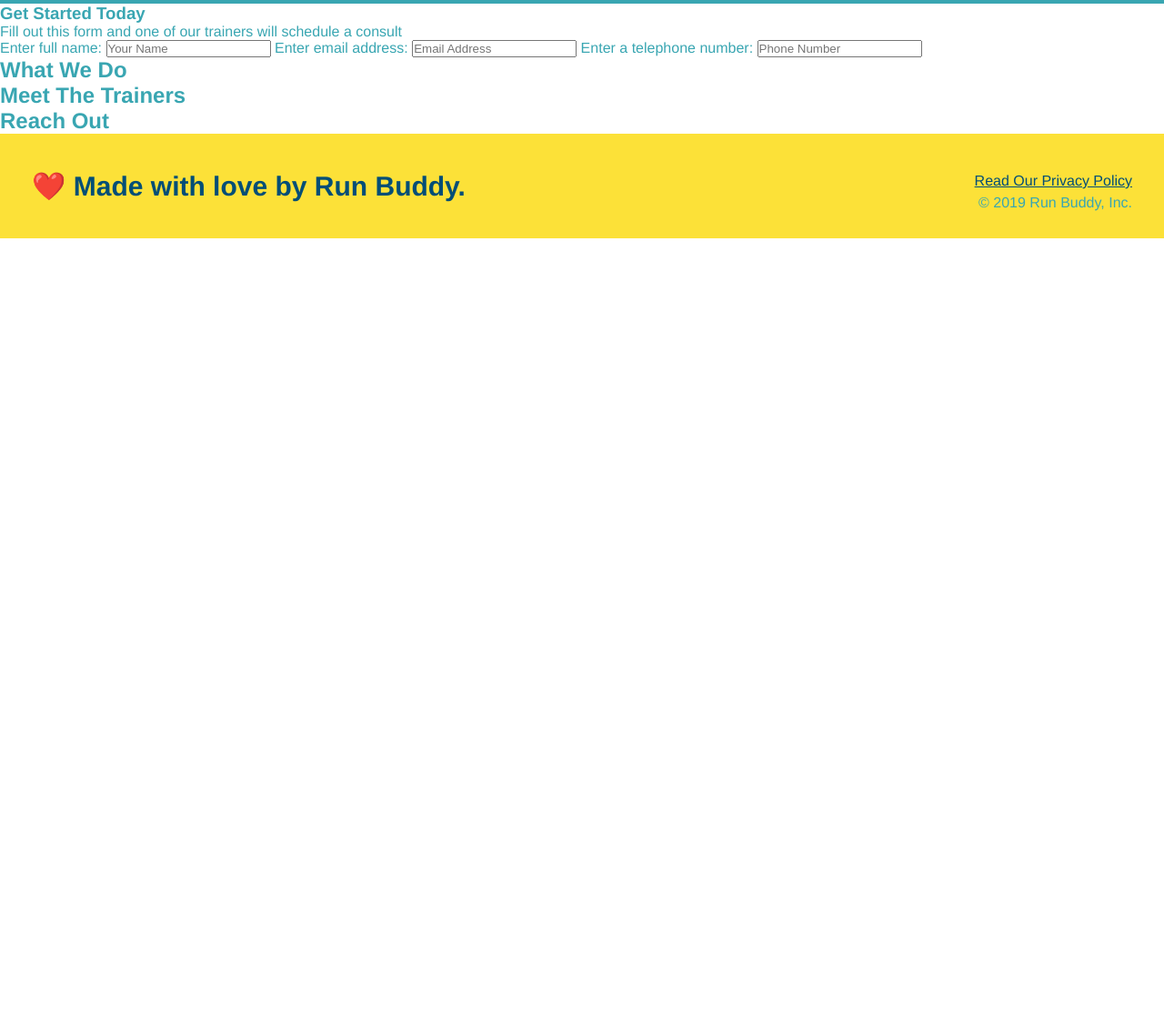
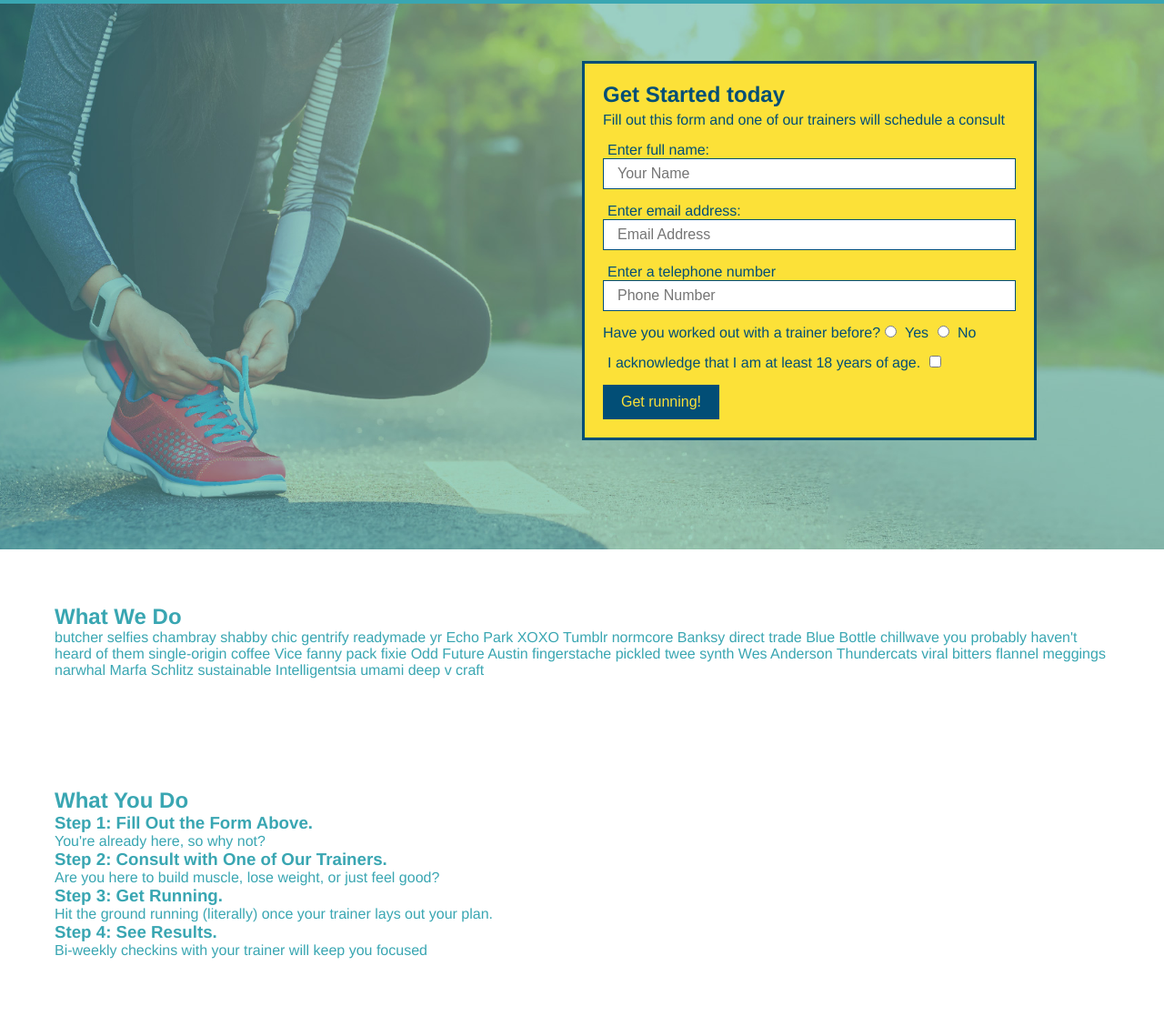
Before and after one commit to jpboo888/run-buddy, a plain HTML site: page index.html in a window 1280 px wide. Shown: the part 78-1195 px from the top of the page at 91% size. Before the commit the page ends 800 px from the top, so only its background shows below. Drawn offline with Linux system fonts and the light colour scheme.

Commit message:
add what you do icons

```diff
--- a/assets/css/style.css
+++ b/assets/css/style.css
@@ -64,3 +64,61 @@
   footer a  {
       color: #024e76;
   }
+
+section  {
+    padding: 60px;
+
+}
+
+/* Hero Style Start */
+.hero {
+    background-image: url("../images/hero-bg.jpeg");
+    height: 600px;
+    background-size: cover;
+    background-position: center;
+    position: relative;
+}
+  /* Hero Style End */
+
+  .hero-form {
+    background-color: #fce138;
+    padding: 20px;
+    width: 500px;
+    color: #024e76;
+    border: solid 3px #024e76;
+    position: absolute;
+    bottom: 120px;
+    right: 140px;
+  }
+
+  .hero-form h3 {
+    font-size: 24px;
+    margin: 0;
+  }
+
+  .hero-form p {
+    margin: 5px 0 15px 0;
+  }
+
+  .form-input {
+    border: 1px solid #024e76;
+    display: block;
+    padding: 7px 15px;
+    font-size: 16px;
+    color: #024e76;
+    width: 100%;
+    margin-bottom: 15px;
+  }
+
+  .hero-form label  {
+    margin: 0 5px;
+  }
+
+  .hero-form button {
+    color: #fce138;
+    background-color: #024e76;
+    border: none;
+    padding: 10px 20px;
+    font-size: 16px;
+  }
+  /* HERO STYLES END */
--- a/index.html
+++ b/index.html
@@ -2,6 +2,7 @@
 <html lang="en">
 
     <head>
+
         <meta charset="UTF-8" />
 
         <link rel="stylesheet" href="./assets/css/style.css" />
@@ -9,8 +10,8 @@
         <title>Run Buddy</title>
 
 
+    </head>
 
-    </head>
 <body>
 
 <!-- navigation -->
@@ -46,33 +47,80 @@
 
 </header>
 
-<section>
-    <div>
-        <h3>Get Started Today</h3>
-        <p>Fill out this form and one of our trainers will schedule a consult</p>
+  <!--hero/jumbotron-->
+    <section class="hero">
+        <div class="hero-form">
+            <h3>Get Started today</h3>
+            <p>Fill out this form and one of our trainers will schedule a consult</p>
 
-          <!-- Add form element -->
+        <!--Add form element-->
         <form>
             <label for="name">Enter full name:</label>
-            <input type="text" placeholder="Your Name" name="name" id="name" />
+            <input type="text" placeholder="Your Name" name="name" id="name" class="form-input">
 
             <label for="email">Enter email address:</label>
-            <input type="text" placeholder="Email Address" name="email" id="email" />
+            <input type="email" placeholder="Email Address" name="email" id="email" class="form-input">
 
-            <label for="phone">Enter a telephone number:</label>
-            <input type="text" placeholder="Phone Number" name="phone" id="phone"/>
+            <label for="phone">Enter a telephone number</label>
+            <input type="tel" placeholder="Phone Number" name="phone" id="phone" class="form-input">
+
+            <p>
+                Have you worked out with a trainer before?
+                <input type="radio" name="trainer-confirm" id="trainer-yes" />
+                <label for="trainer-yes">Yes</label>
+
+                <input type="radio" name="trainer-confirm" id="trainer-no">
+                <label for="trainer-no">No</label>
+            </p>
+            <p>
+                <label for="checkbox">
+                    I acknowledge that I am at least 18 years of age.
+                </label>
+                <input type="checkbox" name="age-confirm" id="checkbox" />
+            </p>
+            <button type="submit">
+                Get running!
+            </button>
         </form>
-    </div>
-</section>
+        </div>
+    </section>
+    <!-- end hero -->
 
-<!-- hero/jumbotron -->
-<section>
-</section>
+<!-- "what we do" section -->
+<section id="what-we-do">
+    <h2>What We Do</h2>
 
-<!--"what we do" section-->
-<section>
-    <h2>  What We Do</h2>
-</section>
+    <p>
+        butcher selfies chambray shabby chic gentrify readymade yr Echo Park XOXO Tumblr normcore Banksy direct trade Blue Bottle chillwave you probably haven't heard of them single-origin coffee Vice fanny pack fixie Odd Future Austin fingerstache pickled twee synth Wes Anderson Thundercats viral bitters flannel meggings narwhal Marfa Schlitz sustainable Intelligentsia umami deep v craft
+    </p>
+
+  </section>
+
+  <!-- "what you do" section -->
+  <section id="what-you-do">
+    <h2>What You Do</h2>
+
+    <div>
+        <h3>Step 1: Fill Out the Form Above.</h3>
+        <p>You're already here, so why not?</p>
+      </div>
+
+      <div>
+        <h3>Step 2: Consult with One of Our Trainers.</h3>
+        <p>Are you here to build muscle, lose weight, or just feel good?</p>
+      </div>
+
+      <div>
+        <h3>Step 3: Get Running.</h3>
+        <p>Hit the ground running (literally) once your trainer lays out your plan.</p>
+      </div>
+
+      <div>
+        <h3>Step 4: See Results.</h3>
+        <p>Bi-weekly checkins with your trainer will keep you focused</p>
+      </div>
+
+  </section>
 
 <!-- "meet the trainers" section-->
 <section>
```
Also changed, not shown: assets/images/hero-bg.jpeg (added), assets/images/step-1.svg (added), assets/images/step-2.svg (added), assets/images/step-3.svg (added), assets/images/step-4.svg (added), 2 other files.
